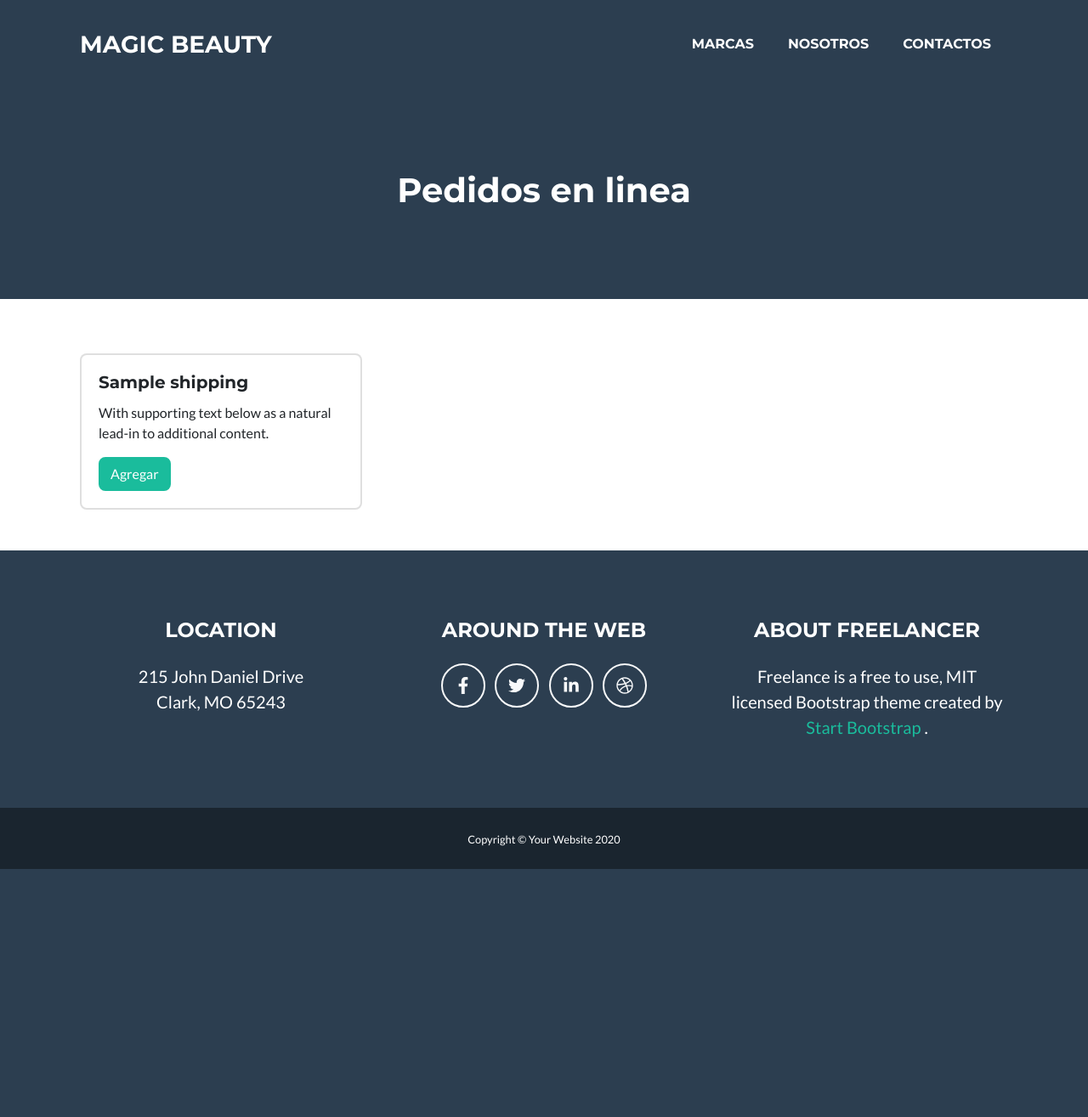
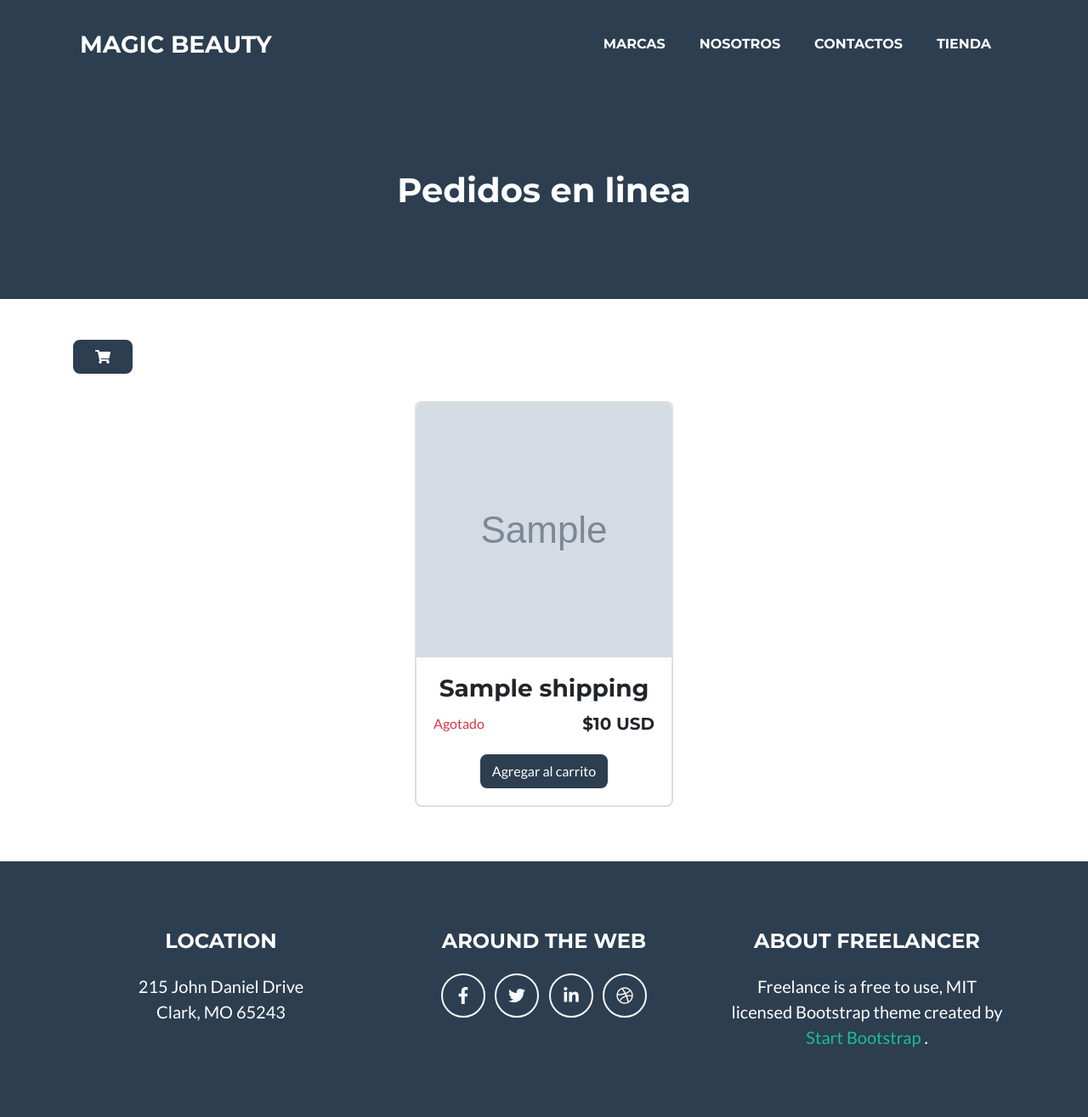
Before and after one commit to monsluid/django-ecommers, a Django app: template templates/shipping/shipping_list.html in a window 1280 px wide. Shown: the top 1315 px of the page at 85% size. Before the commit the page ends 1023 px from the top, so only its background shows below. Run offline with Django 3.2, Linux system fonts and the light colour scheme; the template is opened without the code that fills it: most values are stand-ins (such as "Sample title", 1, 10 or a date in 2020); grey boxes marked "Sample" are stand-in pictures; some libraries are stand-ins or nearby versions.

Commit message:
Inicio carrito - lista OK

```diff
--- a/templates/shipping/shipping_list.html
+++ b/templates/shipping/shipping_list.html
@@ -7,19 +7,55 @@
     </header>
 {% endblock Banner %}
 {% block pageContent %}
-        <div class="container mb-5 mt-5">
-            <div class="row" >
-                {% for shipping in shipping_list %}
-                    <div class="col-sm-4 mt-3">
-                        <div class="card">
-                            <div class="card-body">
-                                <h5 class="card-title">{{ shipping.name }}</h5>
-                                <p class="card-text">With supporting text below as a natural lead-in to additional content.</p>
-                                <a href="{% url 'shipping:shipping' product.id %}" class="btn btn-primary">Agregar</a>
-                            </div>
-                        </div>
-                    </div>
-                {% endfor %}
+        <div class="container my-5">
+						<div class="row justify-content-between">
+									<div class="dropdown dropleft  mx-3 mb-3">
+										<button class="btn btn-secondary px-4" type="button" id="dropdownMenuButton" data-toggle="dropdown" aria-haspopup="true" aria-expanded="false">
+											<i class="fas fa-shopping-cart"></i>
+										</button>
+										<div class="dropdown-menu" aria-labelledby="dropdownMenuButton">
+											<a class="dropdown-item" href="#">Action</a>
+											<a class="dropdown-item" href="#">Another action</a>
+											<a class="dropdown-item" href="#">Something else here</a>
+										</div>
+									</div>
+						</div>
+						<div class="row justify-content-center">
+								{% for shipping  in shipping_list  %}
+									<div class="card m-3" >
+										{% if shipping.picture %}
+										<img src="{{ shipping.picture.url }}" alt="{{ shipping.name }}" class="card-img-top" style="width: 300px; height: 300px">
+										{% endif %}
+										<div class="card-body text-center">
+											<h3 class="card-title">{{ shipping.name }}</h3>
+											<section class="d-flex justify-content-between">
+												<div id="status">
+													{% if shipping.status  %}
+													<p class="card-text">Disponible</p>
+													{% else %}
+
+													<p class="card-text text-danger">Agotado</p>
+													{% endif %}
+												</div>
+												<div id="price">
+													<p class="h5">${{ shipping.price }} USD</p>
+												</div>
+											</section>
+											<div class="d-flex justify-content-center">
+												<button
+													class="btn btn-secondary mt-3"
+													{% if shipping.status == False %}
+														disabled
+													{% endif %}
+												>
+													Agregar al carrito
+												</button>
+											</div>
+										</div>
+									</div>
+								{% endfor %}
+
+
             </div>
         </div>
 {% endblock %}
--- a/templates/web/index.html
+++ b/templates/web/index.html
@@ -23,7 +23,8 @@
         <nav class="navbar navbar-expand-lg bg-secondary text-uppercase fixed-top" id="mainNav">
             <div class="container">
                 <a class="navbar-brand js-scroll-trigger" href="#page-top">Magic Beauty</a>
-                <button class="navbar-toggler navbar-toggler-right text-uppercase font-weight-bold bg-primary text-white rounded" type="button" data-toggle="collapse" data-target="#navbarResponsive" aria-controls="navbarResponsive" aria-expanded="false" aria-label="Toggle navigation">
+
+								<button class="navbar-toggler navbar-toggler-right text-uppercase font-weight-bold bg-primary text-white rounded" type="button" data-toggle="collapse" data-target="#navbarResponsive" aria-controls="navbarResponsive" aria-expanded="false" aria-label="Toggle navigation">
                     Menu
                     <i class="fas fa-bars"></i>
                 </button>
@@ -32,6 +33,7 @@
                         <li class="nav-item mx-0 mx-lg-1"><a class="nav-link py-3 px-0 px-lg-3 rounded js-scroll-trigger" href="#portfolio">Marcas</a></li>
                         <li class="nav-item mx-0 mx-lg-1"><a class="nav-link py-3 px-0 px-lg-3 rounded js-scroll-trigger" href="#about">Nosotros</a></li>
                         <li class="nav-item mx-0 mx-lg-1"><a class="nav-link py-3 px-0 px-lg-3 rounded js-scroll-trigger" href="#contact">Contactos</a></li>
+												<li class="nav-item mx-0 mx-lg-1"><a class="nav-link py-3 px-0 px-lg-3 rounded js-scroll-trigger" href="{% url 'shipping:shipping_list' %}">Tienda</a></li>
                     </ul>
                 </div>
             </div>
```
Also changed, not shown: apps/product/forms.py (+10 -1 lines), apps/product/models.py (+7 -1 lines), templates/product/product/product_form.html (+13 -1 lines), apps/product/migrations/0006_auto_20210923_2012.py (added), apps/product/migrations/0007_auto_20210929_1955.py (added), db.sqlite3, media/product/Labial Newage/labiales_new_age.png (added), media/product/Labial Rojo/491166.jpg (added), media/product/Prime Beuty/primer-para-rostro-bissu_1200x.jpg (added), media/product/Prime Beuty/primer-para-rostro-bissu_1200x_RAQj0Cd.jpg (added), media/product/Sombras APE/MAKEUPDEPOT_ES19_35COLOREYESHADOWPALETTE-ATREVIDAPACK6PCS._1200x.jpg (added), media/product/Tips Gallio/d4f89082c9c10e297cdad6c815e947d3.jpg (added).
